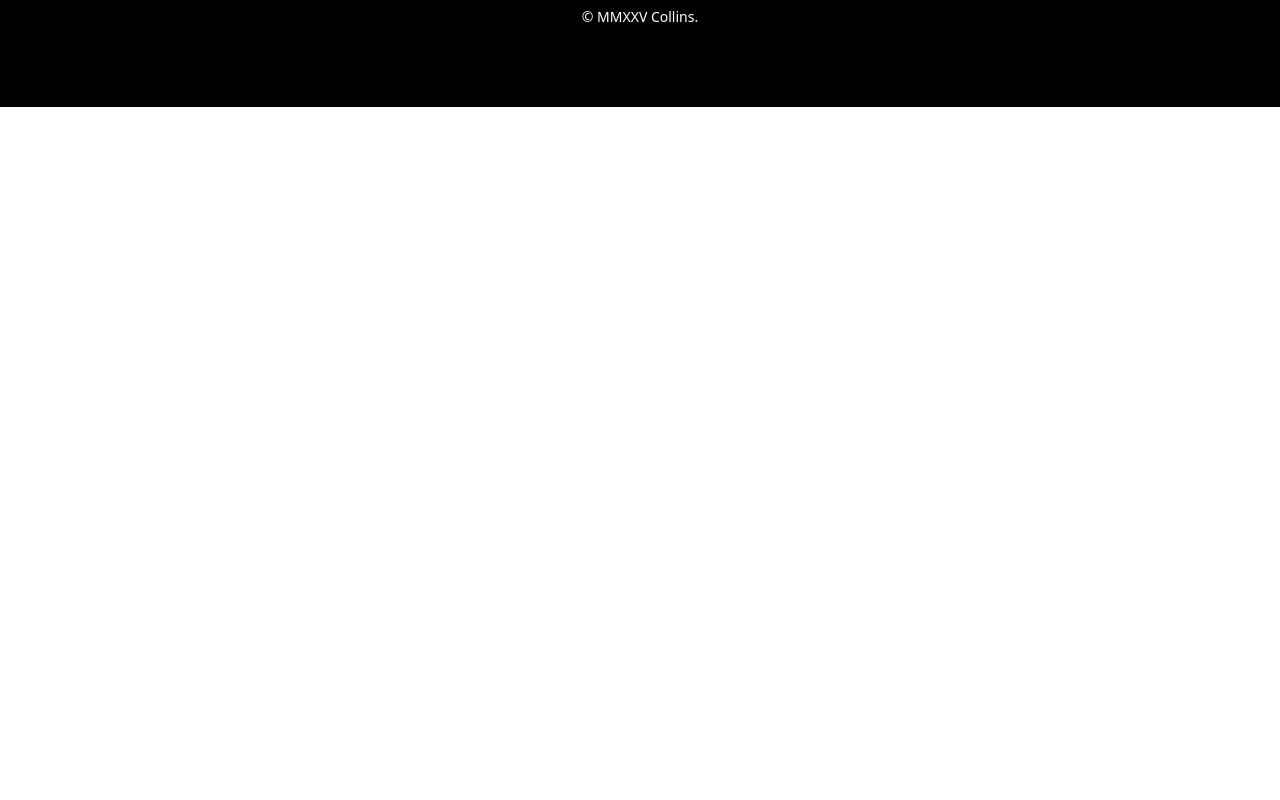
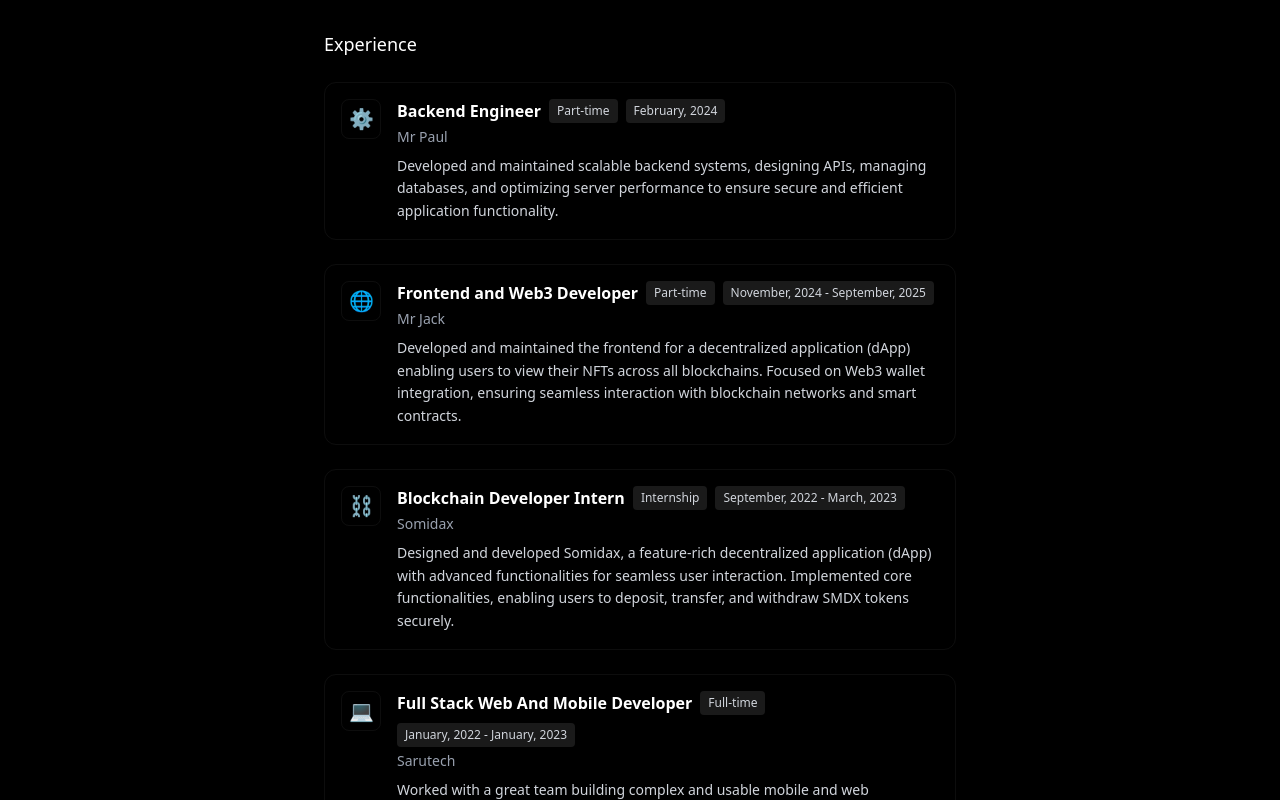
Before and after one commit to collinstb01/PORFOLIO-3, a React (Vite) app: page / in a window 1280 px wide. Shown: the part 1280-2080 px from the top of the page. Before the commit the page ends 1387 px from the top, so only its background shows below. Built offline with nearby package versions, Linux system fonts and the light colour scheme.

Commit message:
Update portfolio styling: apply consistent colors and fonts across components

```diff
--- a/src/App.tsx
+++ b/src/App.tsx
@@ -1,5 +1,6 @@
 import About from "./components/About.tsx";
 import Projects from "./components/Projects.tsx";
+import Experience from "./components/Experience.tsx";
 import Footer from "./components/Footer.tsx";
 
 function App() {
@@ -8,6 +9,7 @@ function App() {
       <div className="max-w-2xl mx-auto px-5 py-10">
         <About />
         <Projects />
+        <Experience />
         <Footer />
       </div>
     </div>
--- a/src/components/About.tsx
+++ b/src/components/About.tsx
@@ -40,16 +40,18 @@ const About = () => {
           <span className="inline-flex items-center align-middle">
             🟨 JavaScript
           </span>{" "}
-          ecosystem — building with React Native, React, and Node.js (NestJS & Express.js).
+          ecosystem — building with React Native, React, and Node.js (NestJS &
+          Express.js).
         </p>
 
         <p>
-          I also work with Rust, Python, C#, and Solidity, and build across Flutter, SQL, and NoSQL DBs like MongoDB, PostgreSQL, etc.
+          I also work with Rust, Python, C#, and Solidity, and build across
+          Flutter, SQL, and NoSQL DBs like MongoDB, PostgreSQL, etc.
         </p>
 
-        <p className="italic text-gray-600">
+        <p className="italic text-gray-400">
           <q>
-            My goal? To be so skilled and resourceful that I’m hard to ignore.
+            My goal? To be so skilled and resourceful that I'm hard to ignore.
           </q>
         </p>
       </div>
--- /dev/null
+++ b/src/components/Experience.tsx
@@ -0,0 +1,77 @@
+const Experience = () => {
+  const experiences = [
+    {
+      title: "Backend Engineer",
+      company: "Mr Paul",
+      type: "Part-time",
+      period: "February, 2024",
+      description:
+        "Developed and maintained scalable backend systems, designing APIs, managing databases, and optimizing server performance to ensure secure and efficient application functionality.",
+      icon: "⚙️",
+    },
+    {
+      title: "Frontend and Web3 Developer",
+      company: "Mr Jack",
+      type: "Part-time",
+      period: "November, 2024 - September, 2025",
+      description:
+        "Developed and maintained the frontend for a decentralized application (dApp) enabling users to view their NFTs across all blockchains. Focused on Web3 wallet integration, ensuring seamless interaction with blockchain networks and smart contracts.",
+      icon: "🌐",
+    },
+    {
+      title: "Blockchain Developer Intern",
+      company: "Somidax",
+      type: "Internship",
+      period: "September, 2022 - March, 2023",
+      description:
+        "Designed and developed Somidax, a feature-rich decentralized application (dApp) with advanced functionalities for seamless user interaction. Implemented core functionalities, enabling users to deposit, transfer, and withdraw SMDX tokens securely.",
+      icon: "⛓️",
+    },
+    {
+      title: "Full Stack Web And Mobile Developer",
+      company: "Sarutech",
+      type: "Full-time",
+      period: "January, 2022 - January, 2023",
+      description:
+        "Worked with a great team building complex and usable mobile and web applications. Mentored and taught over 50 students on various tech stacks, sharing knowledge and guiding them through hands-on projects to build practical skills.",
+      icon: "💻",
+    },
+  ];
+
+  return (
+    <section className="mt-20">
+      <h2 className="text-lg mb-6">Experience</h2>
+      <div className="space-y-6">
+        {experiences.map((exp, index) => (
+          <div
+            key={index}
+            className="border border-white/5 p-4 rounded-xl hover:bg-white/5 transition-colors"
+          >
+            <div className="flex items-start gap-4">
+              <div className="flex-shrink-0 w-10 h-10 rounded-lg border border-white/5 flex items-center justify-center text-xl">
+                {exp.icon}
+              </div>
+              <div className="flex-1">
+                <div className="flex flex-wrap items-center gap-2 mb-1">
+                  <h3 className="font-semibold text-white">{exp.title}</h3>
+                  <span className="rounded-sm bg-white/10 px-2 py-1 text-xs text-gray-300">
+                    {exp.type}
+                  </span>
+                  <span className="rounded-sm bg-white/10 px-2 py-1 text-xs text-gray-300">
+                    {exp.period}
+                  </span>
+                </div>
+                <p className="text-gray-400 text-sm mb-2">{exp.company}</p>
+                <p className="text-gray-300 text-sm font-light leading-relaxed">
+                  {exp.description}
+                </p>
+              </div>
+            </div>
+          </div>
+        ))}
+      </div>
+    </section>
+  );
+};
+
+export default Experience;
```
